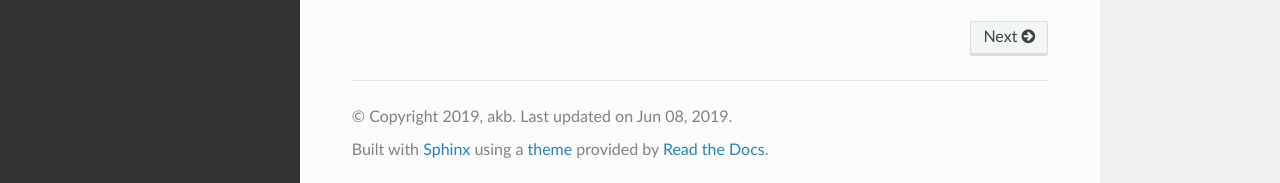
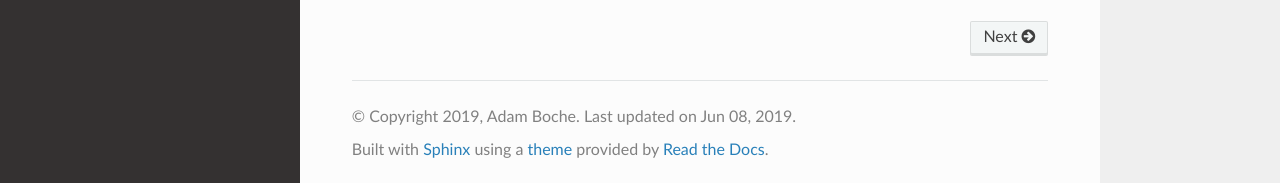
Before and after one commit to adamboche/python-marshmallow-union, a Sphinx documentation site: the page built from docs/index.rst, in a window 1280 px wide and 969 px high. Shown: the part 783-966 px from the top of the window. Built offline with Sphinx 7.4.7 and the Read the Docs theme 2.0.0, drawn with Linux system fonts in a browser that asks for light colours.

Commit message:
Update authors

```diff
--- a/docs/conf.py
+++ b/docs/conf.py
@@ -26,7 +26,7 @@ source_suffix = ".rst"
 master_doc = "index"
 project = "marshmallow-union"
 year = "2019"
-author = "akb"
+author = "Adam Boche"
 copyright = "{0}, {1}".format(year, author)
 version = release = "version = release = 0.1.7"
 
```
Also changed, not shown: 1 other file.
